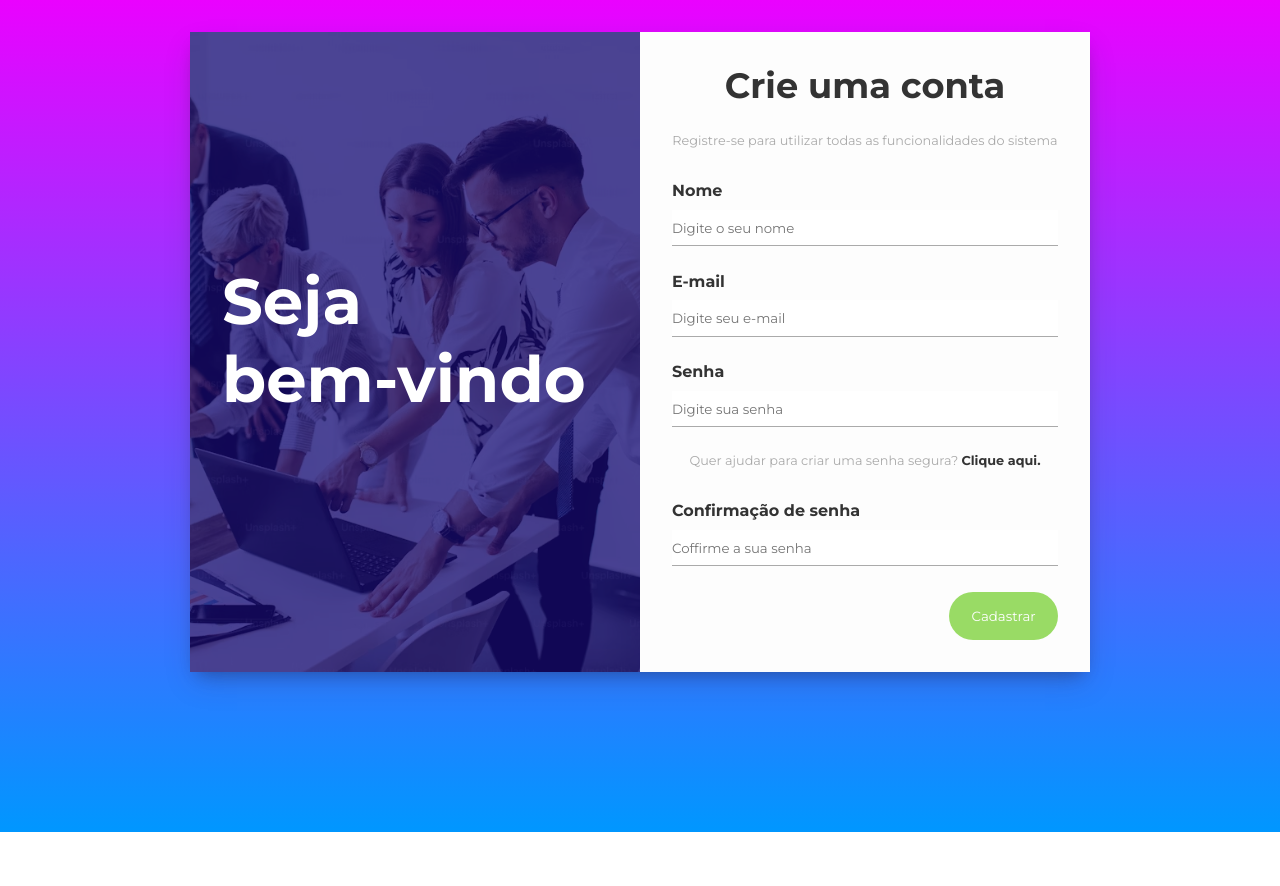
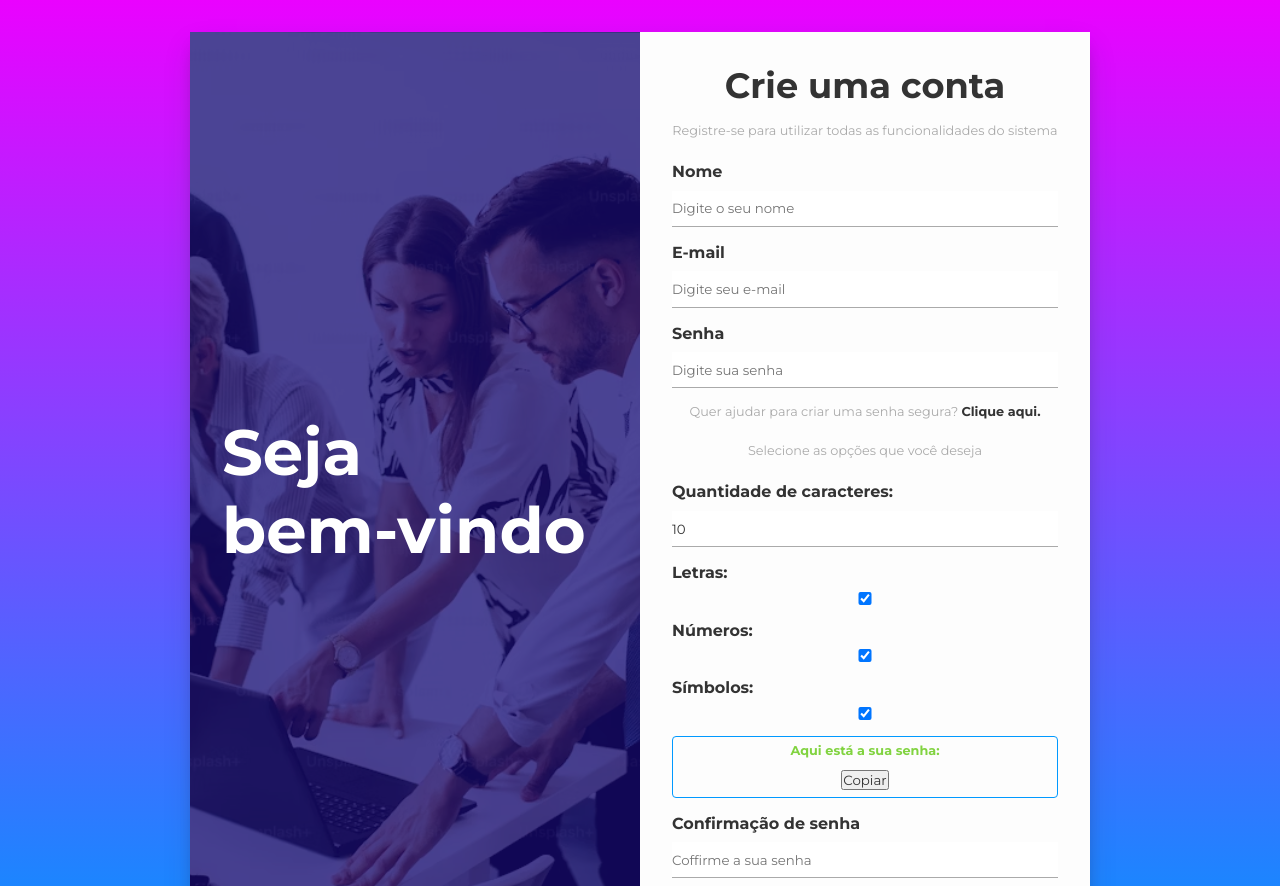
Before and after one commit to rafael1420/Password_Generator, a plain HTML site: page index.html in a window 1280 px wide. Shown: the top 886 px of the page. Before the commit the page ends 832 px from the top, so only its background shows below. Drawn offline with Linux system fonts and the light colour scheme.

Commit message:
Segunda Etapa

```diff
--- a/css/styles.css
+++ b/css/styles.css
@@ -108,7 +108,7 @@ input:focus {
     color: #333;
     text-align: center;
     margin-bottom: 1rem;
-    display: none;
+    /*display: none;*/
 }
 
 #register-form #generated-password p {
@@ -132,3 +132,6 @@ input:focus {
 #register-form input[type="submit"]:hover {
     opacity: 1;
 }
+
+
+/*Segunda versão*/
--- a/index.html
+++ b/index.html
@@ -39,10 +39,30 @@
                 Quer ajudar para criar uma senha segura?
                 <span id="generate-password">Clique aqui.</span>
             </p>
+            <div id="generate-options">
+                <p>Selecione as opções que você deseja</p>
+                <div class="form-control">
+                    <label for="length">Quantidade de caracteres:</label>
+                    <input type="text" name="length" id="length" value="10">
+                </div>
+                <div class="form-control">
+                    <label for="letters">Letras:</label>
+                    <input type="checkbox" name="letters" id="letters" checked>
+                </div>
+                <div class="form-control">
+                    <label for="numbers">Números:</label>
+                    <input type="checkbox" name="numbers" id="numbers" checked>
+                </div>
+                <div class="form-control">
+                    <label for="symbols">Símbolos:</label>
+                    <input type="checkbox" name="symbols" id="symbols" checked>
+                </div>
+            </div>
 
             <div id="generated-password">
                 <p>Aqui está a sua senha:</p>
                 <h4></h4>
+                <button id="copy-password">Copiar</button>
             </div>
 
 
```
